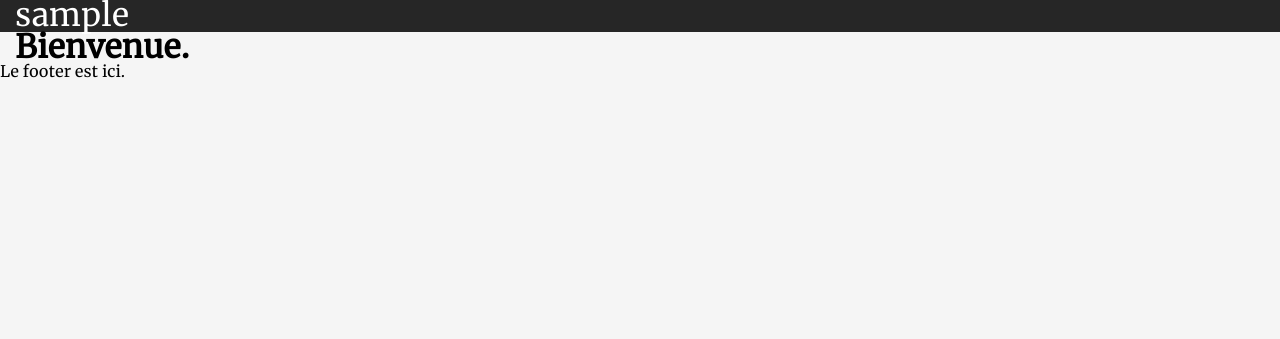
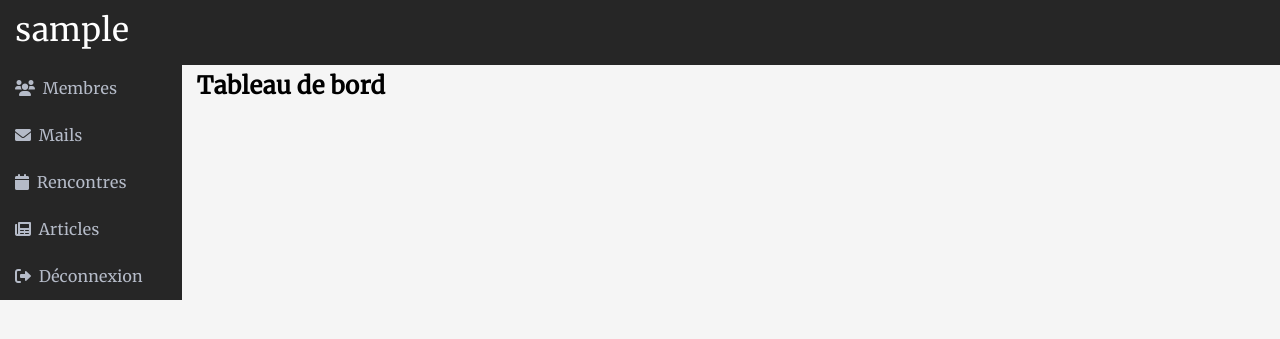
Before and after one commit to LorsGuillou/deuit-ta, a PHP site: page /indexAdmin.php in a window 1280 px wide. Shown: the top 339 px of the page. Run offline with PHP 8.4, Linux system fonts and the light colour scheme; the visitor is signed in with stand-in values (Sample User, id 1).

Commit message:
alignement dashboard / plus de footer admin

```diff
--- a/Public/admin/css/style.css
+++ b/Public/admin/css/style.css
@@ -32,7 +32,7 @@
 
 :root {
     --darkbg: rgba(38, 38, 38, 1);
-    --lightbg: #f5f5f5f2;
+    --lightbg: rgba(245, 245, 245, 0.949);
     --shadow: rgba(112, 128, 144, 0.87);
     --menulinks: rgba(202, 209, 224, 0.87);
     --linkhover: rgba(206, 33, 33, 0.993);
@@ -60,6 +60,10 @@ ul {
     list-style-type: none;
 }
 
+main {
+    display: flex;
+}
+
 .container {
     max-width: 1320px;
     width: 100%;
@@ -76,12 +80,59 @@ header {
 }
 
 header #bandeau {
-    display: flex;
-    justify-content: space-between;
-    align-items: center;
+    height: 50px;
+    padding-top: 15px;
 }
 
-header #bandeau #admin-space p {
+header #bandeau a {
     color: white;
     font-size: 2rem;
 }
+
+/* =================
+=== Menu latéral ===
+================= */
+
+#side-menu {
+    width: 17%;
+    display: flex;
+    flex-direction: column;
+    background-color: var(--darkbg);
+}
+
+#side-menu #navigation {
+    padding-left: 15px;
+}
+
+#side-menu #navigation #admin-menu .admin-item {
+    margin: 0 0 30px;
+}
+
+#side-menu #navigation #admin-menu .admin-item:first-child {
+    margin-top: 15px;
+}
+
+#side-menu #navigation #admin-menu .admin-item:last-child {
+    margin: 30px 0 15px;
+}
+
+#side-menu #navigation #admin-menu .admin-item a {
+    color: var(--menulinks);
+    transition: 0.2s ease;
+}
+
+#side-menu #navigation #admin-menu .admin-item a:hover {
+    color: var(--linkhover);
+}
+
+#side-menu #navigation #admin-menu .admin-item a i {
+    margin-right: 4px;
+}
+
+/* ====================
+=== Tableau de bord ===
+==================== */
+
+#dashboard {
+    padding-top: 10px;
+}
--- a/Public/front/css/style.css
+++ b/Public/front/css/style.css
@@ -32,7 +32,7 @@
 
 :root {
     --darkbg: rgba(38, 38, 38, 1);
-    --lightbg: #f5f5f5f2;
+    --lightbg: rgba(245, 245, 245, 0.949);
     --shadow: rgba(112, 128, 144, 0.87);
     --bigtitles: rgba(176, 196, 222, 1);
     --bzh: rgb(102, 125, 155);
--- a/app/Views/admin/layout/footer.php
+++ /dev/null
@@ -1,5 +0,0 @@
-    <footer>
-        <p>Le footer est ici.</p>
-    </footer>
-</body>
-</html>
--- a/app/Views/admin/layout/header.php
+++ b/app/Views/admin/layout/header.php
@@ -11,8 +11,19 @@
 <body>
     <header>
         <div id="bandeau" class="container">
-            <div id="admin-space">
-                <p><?= $_SESSION['pseudo'] ?></p>
-            </div>
+            <a href="indexAdmin.php?action=home"><?= $_SESSION['pseudo'] ?></a>
         </div>
     </header>
+    <main>
+        <section id="side-menu">
+            <nav id="navigation">
+                <ul id="admin-menu">
+                    <li class="admin-item"><a href="indexAdmin.php?action=users"><i class="fa-solid fa-users"></i> Membres</a></li>
+                    <li class="admin-item"><a href="indexAdmin.php?action=mails"><i class="fa-solid fa-envelope"></i> Mails</a></li>
+                    <li class="admin-item"><a href="indexAdmin.php?action=meetings"><i class="fa-solid fa-calendar"></i> Rencontres</a></li>
+                    <li class="admin-item"><a href="indexAdmin.php?action=blog"><i class="fa-solid fa-newspaper"></i> Articles</a></li>
+                    <li class="admin-item"><a href="indexAdmin.php?action=logout"><i class="fa-solid fa-right-from-bracket"></i> Déconnexion</a></li>
+                </ul>
+            </nav>
+        </section>
+        <section id="dashboard" class="container">
--- a/app/Views/admin/templates/dashboard.php
+++ b/app/Views/admin/templates/dashboard.php
@@ -1,7 +1,6 @@
 <?php include_once('app/Views/admin/layout/header.php') ?>
 
-    <main class="container">
-        <h1>Bienvenue.</h1>
+
+            <h1>Tableau de bord</h1>
+        </section>
     </main>
-
-<?php include_once('app/Views/admin/layout/footer.php') ?>
--- a/index.php
+++ b/index.php
@@ -53,7 +53,6 @@ try {
 
             } else {
 
-                // throw new Exception('Renseignez vos identifiants pour vous connecter !');
                 echo "<script type'text/javascript'>alert('Renseignez vos identifiants pour vous connecter !')</script>";
                 $userController->login();
 
@@ -97,10 +96,12 @@ try {
 
             }
 
+        // Aller sur la page compte
         } elseif ($_GET['action'] == 'account') {
 
             $frontController->account();
 
+        // Se déconnecter
         } elseif ($_GET['action'] == 'logout') {
 
             session_destroy();
```
Also changed, not shown: app/Views/front/layout/header.php (+4 -4 lines).
